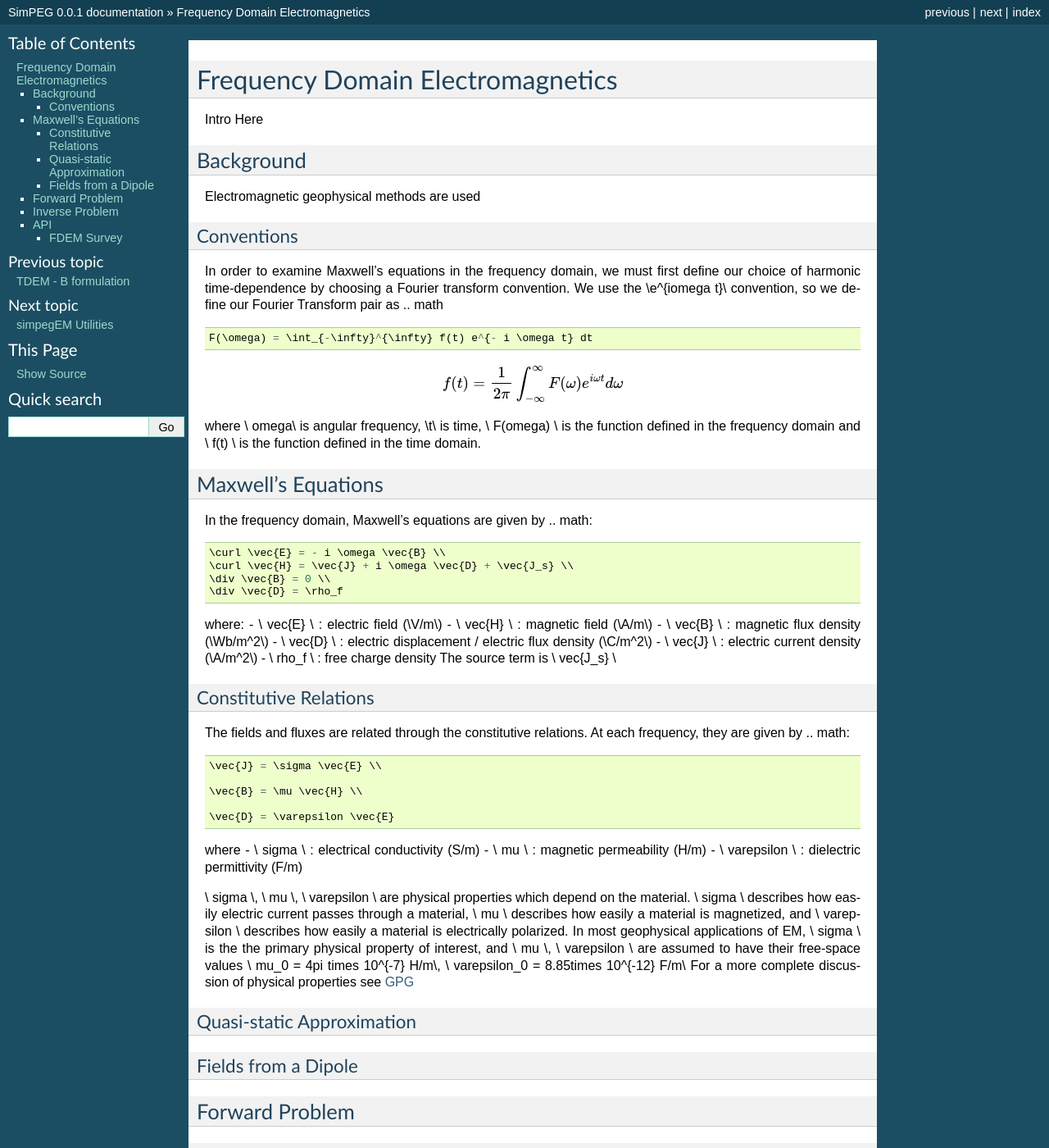
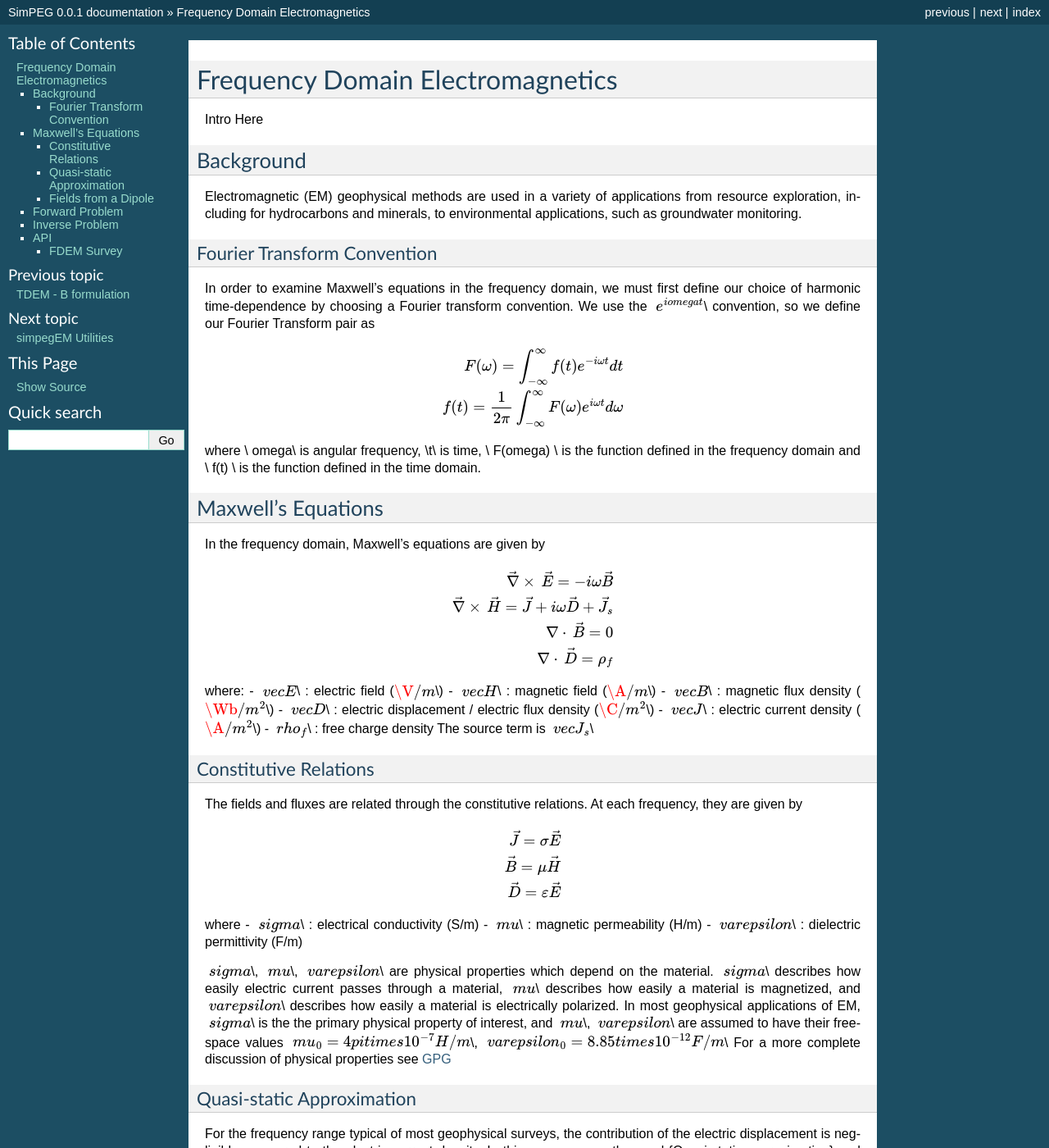
Before and after one commit to simpeg/simpeg, a Sphinx documentation site: the page built from docs/api_FDEM.rst, in a window 1280 px wide and 1400 px high. Shown: the whole window at 82% size. Built offline with Sphinx 7.4.7, drawn with Linux system fonts in a browser that asks for light colours; some of the changed text lies outside the part shown.

Commit message:
fixed math and added a small intro (that could use a bit of work)

```diff
--- a/docs/api_FDEM.rst
+++ b/docs/api_FDEM.rst
@@ -13,57 +13,70 @@ Intro Here
 
 Background
 ==========
-Electromagnetic geophysical methods are used
+Electromagnetic (EM) geophysical methods are used in a variety of applications from resource exploration, including for hydrocarbons and minerals, to environmental applications, such as groundwater monitoring.
 
-Conventions
------------
-In order to examine Maxwell's equations in the frequency domain, we must first define our choice of harmonic time-dependence by choosing a Fourier transform convention. We use the \\e^{i\omega t}\\ convention, so we define our Fourier Transform pair as
+Fourier Transform Convention
+----------------------------
+In order to examine Maxwell's equations in the frequency domain, we must first define our choice of harmonic time-dependence by choosing a Fourier transform convention. We use the \\(\\ e^{i\omega t} \\)\\ convention, so we define our Fourier Transform pair as
+
 .. math ::
-	F(\omega) = \int_{-\infty}^{\infty} f(t) e^{- i \omega t} dt
-.. math ::
+	F(\omega) = \int_{-\infty}^{\infty} f(t) e^{- i \omega t} dt \\
+
 	f(t) = \frac{1}{2\pi}\int_{-\infty}^{\infty} F(\omega) e^{i \omega t} d\omega
+
 where \\ \omega\\ is angular frequency, \\t\\ is time, \\ F(\omega) \\ is the function defined in the frequency domain and \\ f(t) \\ is the function defined in the time domain.
 
 
 Maxwell's Equations
 ===================
 In the frequency domain, Maxwell's equations are given by
+
 .. math::
 	\curl \vec{E} = - i \omega \vec{B} \\
+
 	\curl \vec{H} = \vec{J} + i \omega \vec{D} + \vec{J_s} \\
+
 	\div \vec{B} = 0 \\
+
 	\div \vec{D} = \rho_f
 
 where:
-- \\ \vec{E} \\ : electric field (\\V/m\\)
-- \\ \vec{H} \\ : magnetic field (\\A/m\\)
-- \\ \vec{B} \\ : magnetic flux density (\\Wb/m^2\\)
-- \\ \vec{D} \\ : electric displacement / electric flux density (\\C/m^2\\)
-- \\ \vec{J} \\ : electric current density (\\A/m^2\\)
-- \\ \rho_f \\ : free charge density
-The source term is \\ \vec{J_s} \\
+- \\(\\ \vec{E} \\)\\ : electric field (\\(\\V/m\\)\\)
+- \\(\\ \vec{H} \\)\\ : magnetic field (\\(\\A/m\\)\\)
+- \\(\\ \vec{B} \\)\\ : magnetic flux density (\\(\\Wb/m^2\\)\\)
+- \\(\\ \vec{D} \\)\\ : electric displacement / electric flux density (\\(\\C/m^2\\)\\)
+- \\(\\ \vec{J} \\)\\ : electric current density (\\(\\A/m^2\\)\\)
+- \\(\\ \rho_f \\)\\ : free charge density
+The source term is \\(\\ \vec{J_s} \\)\\
 
 
 Constitutive Relations
 ----------------------
 The fields and fluxes are related through the constitutive relations. At each frequency, they are given by
+
 .. math::
 	\vec{J} = \sigma \vec{E} \\
 
 	\vec{B} = \mu \vec{H} \\
 
 	\vec{D} = \varepsilon \vec{E}
+
 where
-- \\ \sigma \\ : electrical conductivity (S/m)
-- \\ \mu \\ : magnetic permeability (H/m)
-- \\ \varepsilon \\ : dielectric permittivity (F/m)
+- \\(\\ \sigma \\)\\ : electrical conductivity (S/m)
+- \\(\\ \mu \\)\\ : magnetic permeability (H/m)
+- \\(\\ \varepsilon \\)\\ : dielectric permittivity (F/m)
 
-\\ \sigma \\, \\ \mu \\, \\ \varepsilon \\ are physical properties which depend on the material. \\ \sigma \\ describes how easily electric current passes through a material, \\ \mu \\ describes how easily a material is magnetized, and \\ \varepsilon \\ describes how easily a material is electrically polarized. In most geophysical applications of EM, \\ \sigma \\ is the the primary physical property of interest, and \\ \mu \\, \\ \varepsilon \\ are assumed to have their free-space values \\ \mu_0 = 4\pi \times 10^{-7} H/m\\, \\ \varepsilon_0 = 8.85\times 10^{-12} F/m\\
+\\(\\ \sigma \\)\\, \\(\\ \mu \\)\\, \\(\\ \varepsilon \\)\\ are physical properties which depend on the material. \\(\\ \sigma \\)\\ describes how easily electric current passes through a material, \\(\\ \mu \\)\\ describes how easily a material is magnetized, and \\(\\ \varepsilon \\)\\ describes how easily a material is electrically polarized. In most geophysical applications of EM, \\(\\ \sigma \\)\\ is the the primary physical property of interest, and \\(\\ \mu \\)\\, \\(\\ \varepsilon \\)\\ are assumed to have their free-space values \\(\\ \mu_0 = 4\pi \times 10^{-7} H/m \\)\\, \\(\\ \varepsilon_0 = 8.85 \times 10^{-12} F/m\\)\\
 For a more complete discussion of physical properties see `GPG <http://www.eos.ubc.ca/courses/eosc350/content/index.htm>`_
 
 
 Quasi-static Approximation
 --------------------------
+For the frequency range typical of most geophysical surveys, the contribution of the electric displacement is negligible compared to the electric current density. In this case, we use the \emph{Quasi-static approximation} and assume that this term can be neglected, giving
+
+.. math::
+	\nabla \times \vec{E} = -i \omega \vec{B} \\
+	\nabla \times \vec{H} = \vec{J} + \vec{J_s}
 
 
 Fields from a Dipole
```
